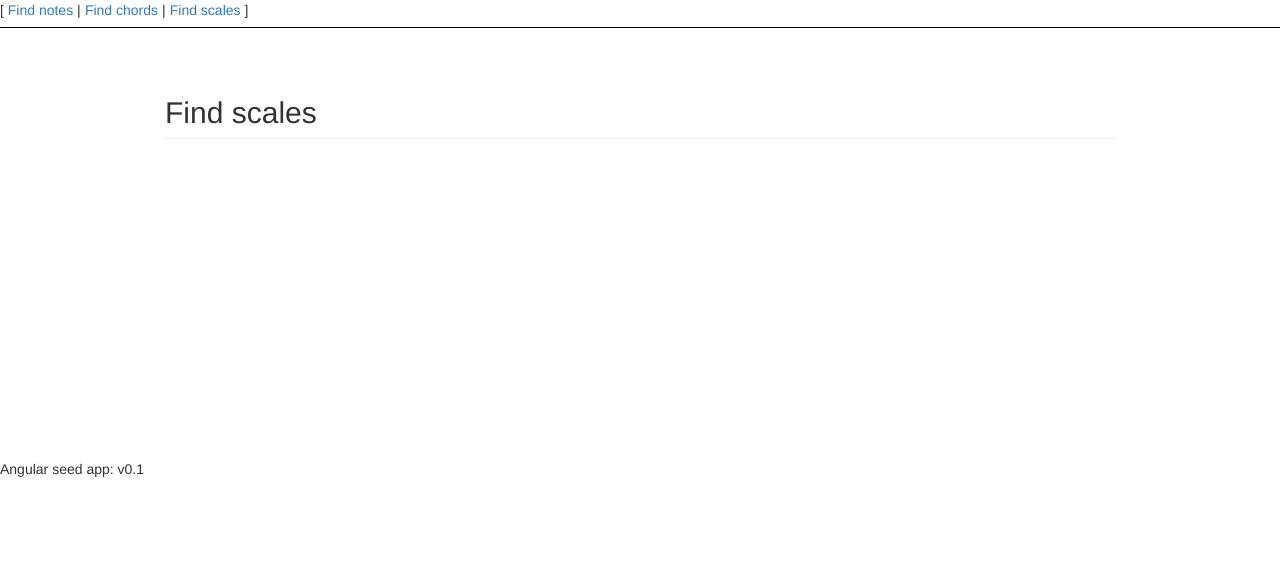
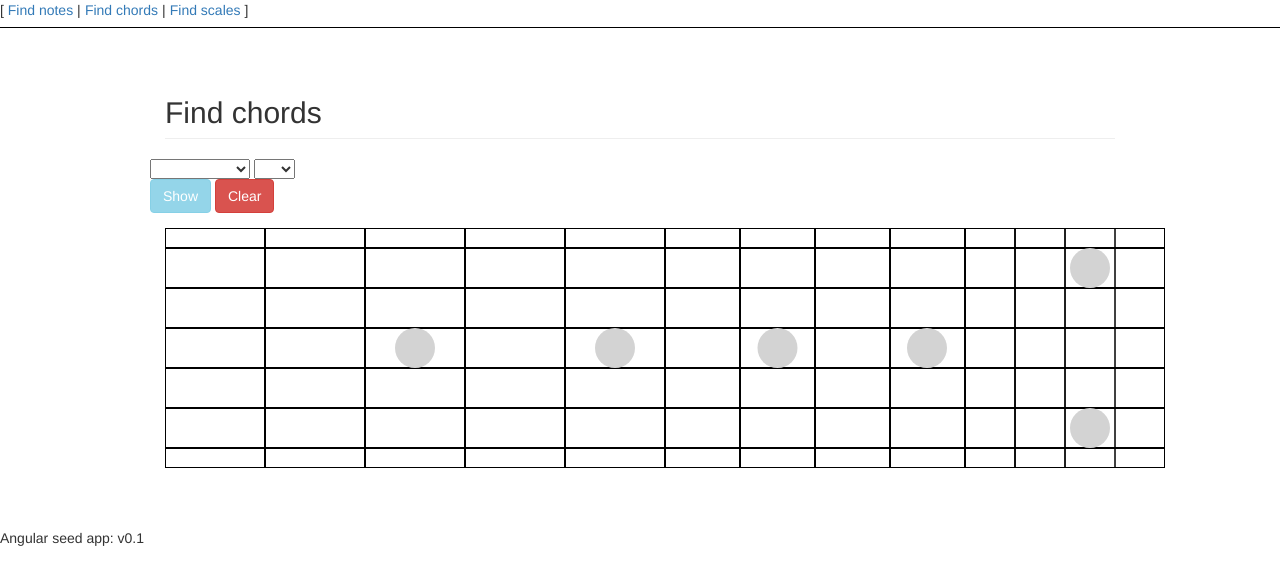
Before and after one commit to marcinowski/guitarhint, a website: page app/index.html at #!/chords in a window 1280 px wide. Drawn offline with nearby package versions, Linux system fonts and the light colour scheme.

Commit message:
Chords, general controller pt2

```diff
--- a/app/chords/chords.html
+++ b/app/chords/chords.html
@@ -1,6 +1,19 @@
 <div class="col-md-10 col-md-offset-1">
     <div class="row">
-        <h2 class="page-header">Find scales</h2>
+        <h2 class="page-header">Find chords</h2>
+        <div class="row">
+            <select
+                ng-model="selectedCol"
+                style="width: 100px;"
+                ng-options="chord.notes as chord.label group by chord.group for chord in chords">
+            </select>
+            <select ng-model="selectedNote" ng-options="note for note in notes"></select>
+            <div class="form-group">
+                <button type="button" class="btn btn-info" ng-click="show()" ng-disabled="!selectedNote || !selectedCol">
+                    Show</button>
+                <button type="button" class="btn btn-danger" ng-click="clear()">Clear</button>
+            </div>
+        </div>
         <div style="height: 300px;">
             <fretboard width="1000" height="240" style="position: absolute; z-index:0;"></fretboard>
             <canvas id="chords" width="1000" height="240" style="position: absolute; z-index:1;"></canvas>
--- a/app/chords/chords.js
+++ b/app/chords/chords.js
@@ -1,7 +1,7 @@
 'use strict';
 
-angular.module('myApp.chords', ['ngRoute'])
-
+angular
+    .module('myApp.chords', ['ngRoute'])
     .config(['$routeProvider', function($routeProvider) {
         $routeProvider.when('/chords', {
             templateUrl: 'chords/chords.html',
@@ -13,5 +13,6 @@ angular.module('myApp.chords', ['ngRoute'])
     ['$controller', '$scope', 'chords',
     function($controller, $scope, chords) {
         $scope.c = document.getElementById('chords');
-        angular.extend(this, $controller('CommonController', {$scope: $scope}));
+        $scope.chords = chords;
+        angular.extend(this, $controller('CommonCollectionController', {$scope: $scope}));
     }])
--- a/app/chords/config.js
+++ b/app/chords/config.js
@@ -1,6 +1,88 @@
 angular
     .module('myApp.chords')
-    .factory('chords', [function () {
+    .factory('chords', [
+        function () {
             return [
+                {
+                    'label': 'Diminished (dim)',
+                    'group': 'Triads',
+                    'notes': [0, 3, 6]
+                },
+                {
+                    'label': 'Minor (moll)',
+                    'group': 'Triads',
+                    'notes': [0, 3, 7]
+                },
+                {
+                    'label': 'Major (dur)',
+                    'group': 'Triads',
+                    'notes': [0, 4, 7]
+                },
+                {
+                    'label': 'Augmented (aug)',
+                    'group': 'Triads',
+                    'notes': [0, 4, 8]
+                },
+                {
+                    'label': 'Diminished 6th (dim6)',
+                    'group': 'Tetrads',
+                    'notes': [0, 3, 6, 9]
+                },
+                {
+                    'label': 'Diminished 7th (07, m7b5)',
+                    'group': 'Tetrads',
+                    'notes': [0, 3, 6, 10]
+                },
+                {
+                    'label': 'Diminished major 7th (0maj7, 7b5)',
+                    'group': 'Tetrads',
+                    'notes': [0, 3, 6, 11]
+                },
+                {
+                    'label': 'Minor 6th (m6)',
+                    'group': 'Tetrads',
+                    'notes': [0, 3, 7, 9]
+                },
+                {
+                    'label': 'Minor 7th (m7)',
+                    'group': 'Tetrads',
+                    'notes': [0, 3, 7, 10]
+                },
+                {
+                    'label': 'Minor major 7th (mM7)',
+                    'group': 'Tetrads',
+                    'notes': [0, 3, 7, 11]
+                },
+                {
+                    'label': 'Major 6th (6)',
+                    'group': 'Tetrads',
+                    'notes': [0, 4, 7, 9]
+                },
+                {
+                    'label': 'Major 7th (7)',
+                    'group': 'Tetrads',
+                    'notes': [0, 4, 7, 10]
+                },
+                {
+                    'label': 'Major major 7th (maj7)',
+                    'group': 'Tetrads',
+                    'notes': [0, 4, 7, 11]
+                },
+                {
+                    'label': 'Augmented 6th (aug 6)',
+                    'group': 'Tetrads',
+                    'notes': [0, 4, 8, 9]
+                },
+                {
+                    'label': 'Augmented 7th (7#5)',
+                    'group': 'Tetrads',
+                    'notes': [0, 4, 8, 10]
+                },
+                {
+                    'label': 'Augmented major 7th (maj7#5)',
+                    'group': 'Tetrads',
+                    'notes': [0, 4, 8, 11]
+                },
             ];
-        }]);
+        }
+    ]);
--- a/app/common/controller.js
+++ b/app/common/controller.js
@@ -33,7 +33,7 @@ angular
         $scope.yCalc = function (y) {
             return (0.5 + 5 - y)*$scope.yOffset;
         };
-        $scope.circle = function(x, y) {
+        $scope.circle = function(x, y, note) {
             var posX = $scope.xCalc(x);
             var posY = $scope.yCalc(y);
             $scope.ctx.fillStyle = 'red';
@@ -42,9 +42,11 @@ angular
             $scope.ctx.fill();
         };
         $scope.show = $scope.show || function () {
-            angular.forEach($scope.selectedNotes, function(note) {
+            $scope.clear();
+            var selectedNotes = $scope.selectedNotes || $scope.getSelectedNotes();
+            angular.forEach(selectedNotes, function(note) {
                 angular.forEach($scope.positions[note], function(p, i) {
-                    $scope.circle(p, i);
+                    $scope.circle(p, i, note);
                 })
             })
         };
@@ -52,3 +54,17 @@ angular
             $scope.ctx.clearRect(0, 0, $scope.c.width, $scope.c.height);
         };
     }])
+    .controller('CommonCollectionController',
+    ['$controller', '$scope',
+    function($controller, $scope) {
+        $scope.getSelectedNotes = function () {
+            var ind = $scope.notes.indexOf($scope.selectedNote);
+            var scaleNotes = [];
+            angular.forEach($scope.selectedCol, function(note) {
+                let i = (ind + note) % $scope.notes.length;
+                scaleNotes.push($scope.notes[i]);
+            })
+            return scaleNotes;
+        };
+        angular.extend(this, $controller('CommonController', {$scope: $scope}));
+    }])
--- a/app/index.html
+++ b/app/index.html
@@ -47,6 +47,7 @@
     <script src="common/fretboard.js"></script>
     <script src="notes/notes.js"></script>
     <script src="chords/chords.js"></script>
+    <script src="chords/config.js"></script>
     <script src="scales/scales.js"></script>
     <script src="scales/config.js"></script>
     <script src="components/version/version.js"></script>
--- a/app/scales/scales.js
+++ b/app/scales/scales.js
@@ -13,22 +13,5 @@ angular
     function($controller, $scope, notes, scales, positions) {
         $scope.c = document.getElementById('scales');
         $scope.scales = scales;
-        var getScaleNotes = function () {
-            var ind = $scope.notes.indexOf($scope.selectedNote);
-            var scaleNotes = [];
-            angular.forEach($scope.selectedScale, function(note) {
-                let i = (ind + note) % notes.length;
-                scaleNotes.push(notes[i]);
-            })
-            return scaleNotes;
-        }
-        $scope.show = function () {
-            var selectedNotes = getScaleNotes();
-            angular.forEach(selectedNotes, function (note) {
-                angular.forEach($scope.positions[note], function(p, i) {
-                    $scope.circle(p, i);
-                })
-            })
-        };
-        angular.extend(this, $controller('CommonController', {$scope: $scope}));
+        angular.extend(this, $controller('CommonCollectionController', {$scope: $scope}));
     }])
```
Also changed, not shown: app/scales/scales.html (+2 -2 lines). Lines whose indentation alone changed are shown as unchanged.
